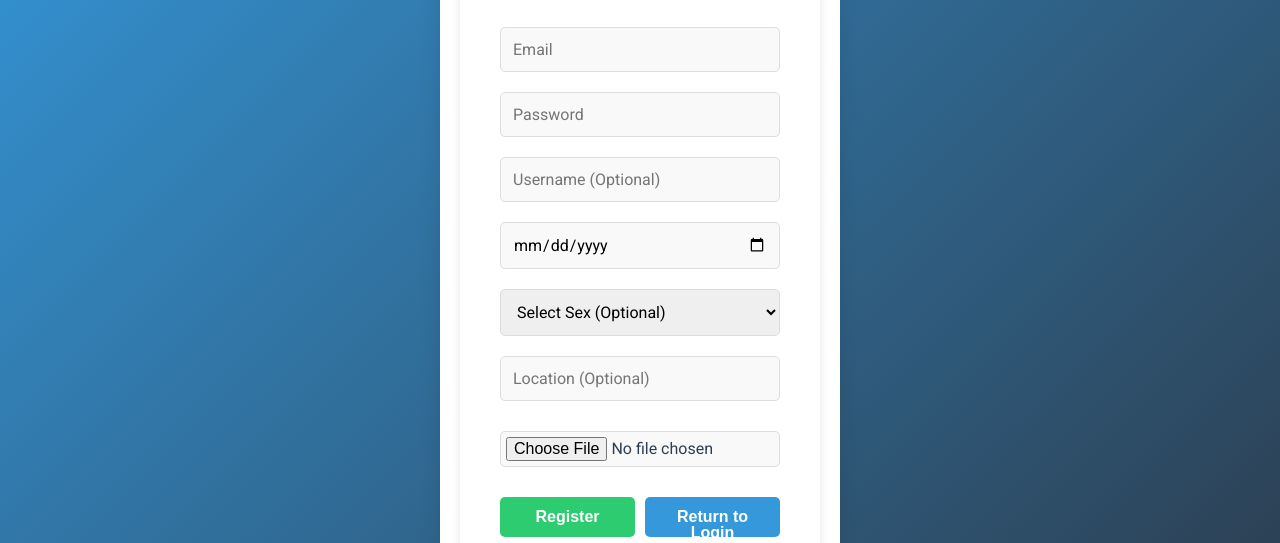
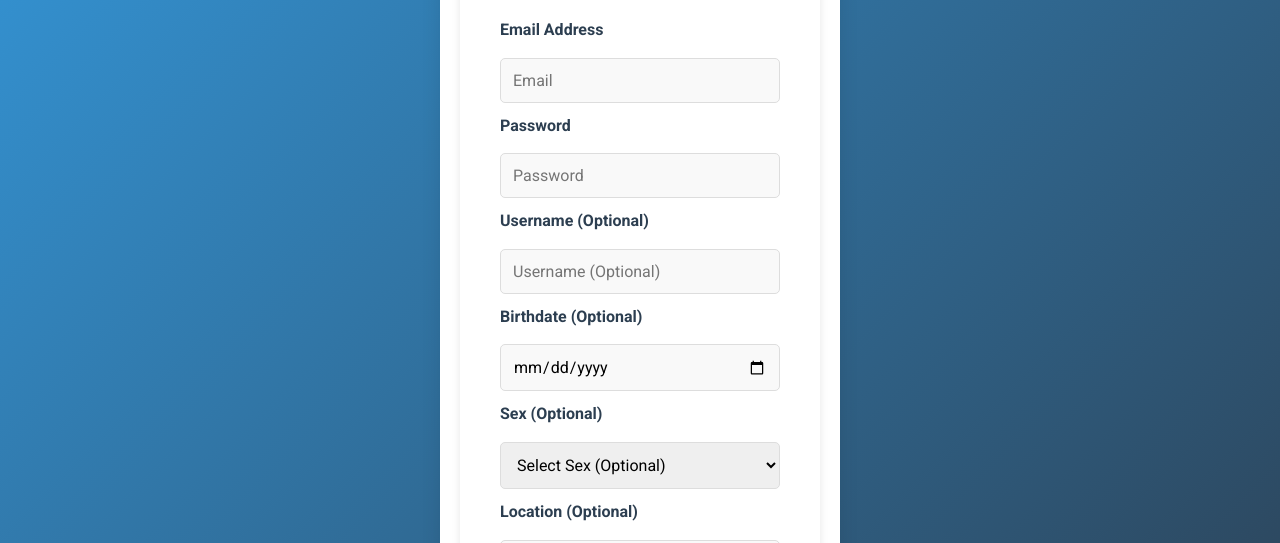
Before and after one commit to hoggbox/pinmap-website, a plain HTML site: page frontend/register.html in a window 1280 px wide. Shown: the part 229-772 px from the top of the page. Drawn offline with Linux system fonts and the light colour scheme.

Commit message:
Update register.html

```diff
--- a/frontend/register.html
+++ b/frontend/register.html
@@ -136,6 +136,15 @@
     .modal-content button:hover {
       background-color: #2980b9;
     }
+
+    /* Form field labels */
+    .field-label {
+      display: block;
+      text-align: left;
+      margin-bottom: 5px;
+      font-weight: bold;
+      color: #2c3e50;
+    }
   </style>
 </head>
 <body>
@@ -146,17 +155,30 @@
     <div id="register-form" class="login-form">
       <div class="register-container">
         <h2>Register</h2>
+         <label class="field-label" for="email">Email Address</label>
         <input type="email" id="email" placeholder="Email" required>
+
+        <label class="field-label" for="password">Password</label>
         <input type="password" id="password" placeholder="Password" required>
+
+        <label class="field-label" for="username">Username (Optional)</label>
         <input type="text" id="username" placeholder="Username (Optional)">
+
+        <label class="field-label" for="birthdate">Birthdate (Optional)</label>
         <input type="date" id="birthdate" placeholder="Birthdate (Optional)">
+
+        <label class="field-label" for="sex">Sex (Optional)</label>
         <select id="sex">
           <option value="">Select Sex (Optional)</option>
           <option value="Male">Male</option>
           <option value="Female">Female</option>
           <option value="Other">Other</option>
         </select>
+
+        <label class="field-label" for="location">Location (Optional)</label>
         <input type="text" id="location" placeholder="Location (Optional)">
+
+        <label class="field-label" for="profile-picture">Profile Picture (Optional)</label>
         <div class="profile-picture-section">
           <img id="profile-picture-preview" alt="Profile Picture Preview" style="display: none;">
           <input type="file" id="profile-picture" accept="image/*">
```
